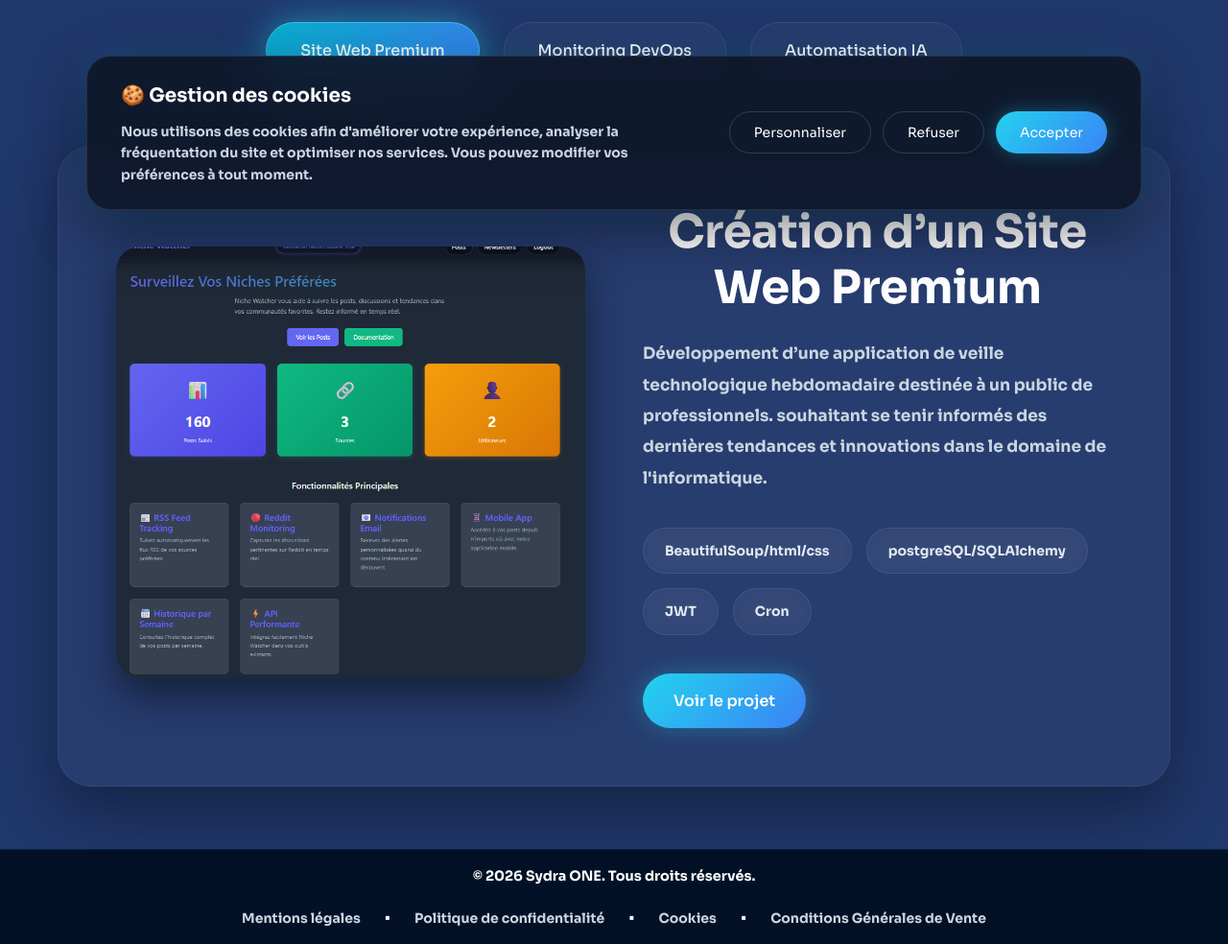
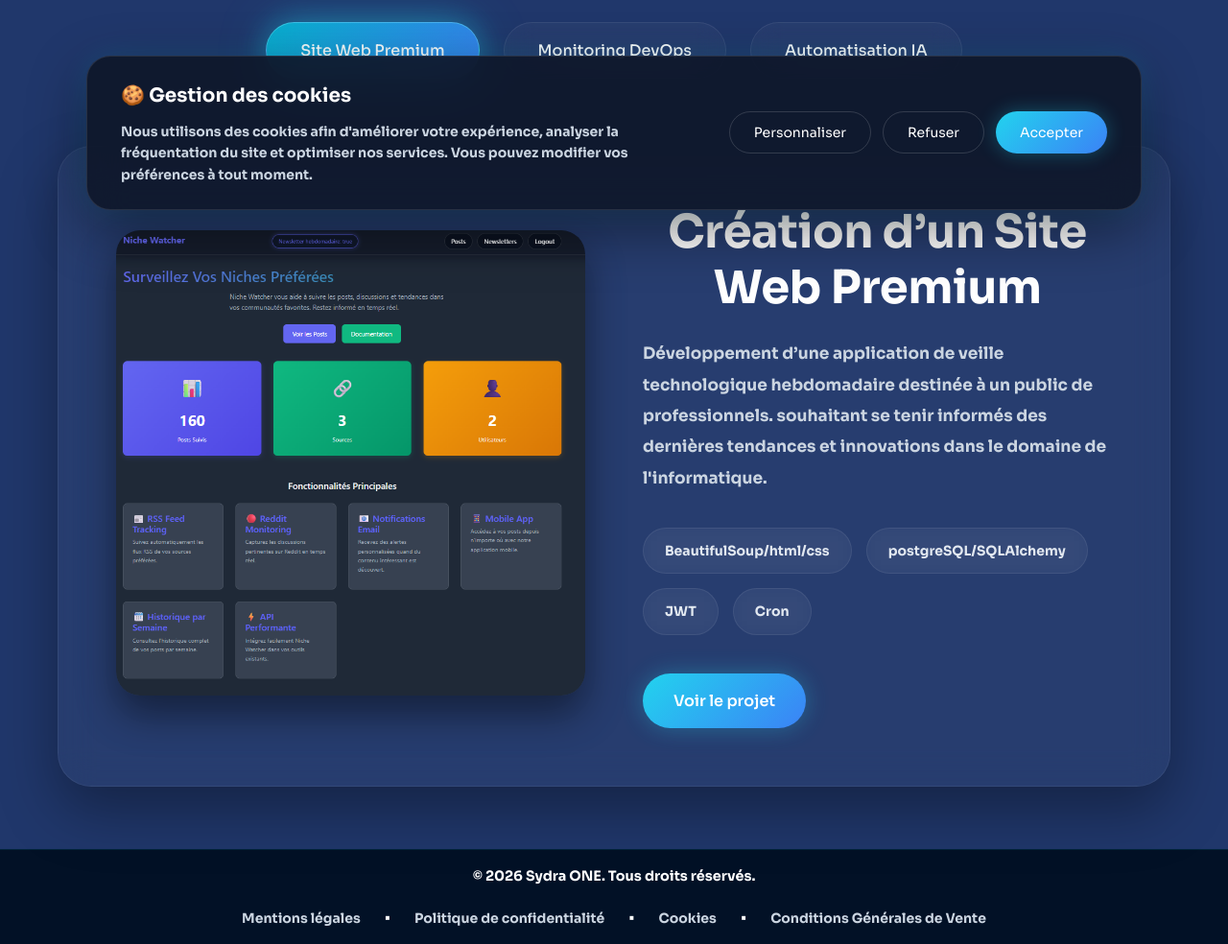
Before and after one commit to Sydra-ONE/Sydra-Website, a Flask app: page /portfolio in a window 1280 px wide. Shown: the part 556-1540 px from the top of the page at 96% size. Run offline with Flask 3, Linux system fonts and the light colour scheme.

Commit message:
maj portfolio css

```diff
--- a/static/css/portfolio.css
+++ b/static/css/portfolio.css
@@ -191,7 +191,7 @@ body {
 .project-image img {
     width: 100%;
     height: auto;
-    max-height: 450px;
+    max-height: 550px;
     object-fit: cover;
     border-radius: var(--radius-lg);
     transition: var(--transition);
```
Also changed, not shown: static/pictures/dev_web/image_post_nichewatcher.png, static/pictures/dev_web/site_nichewatcher.png.
